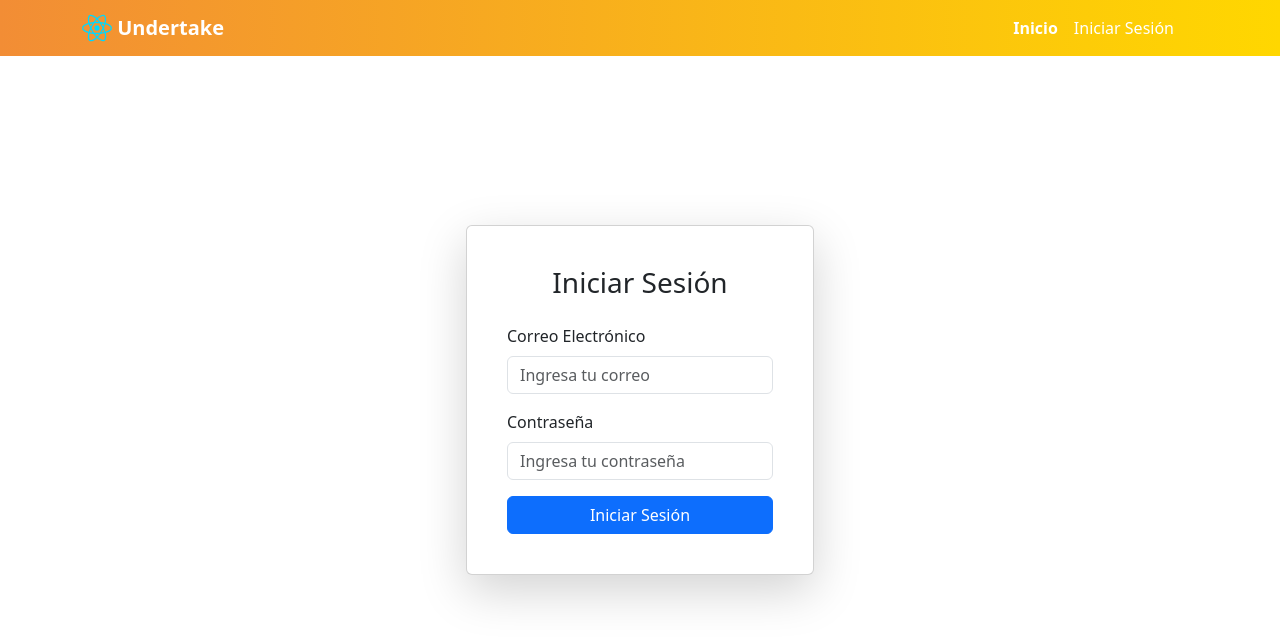
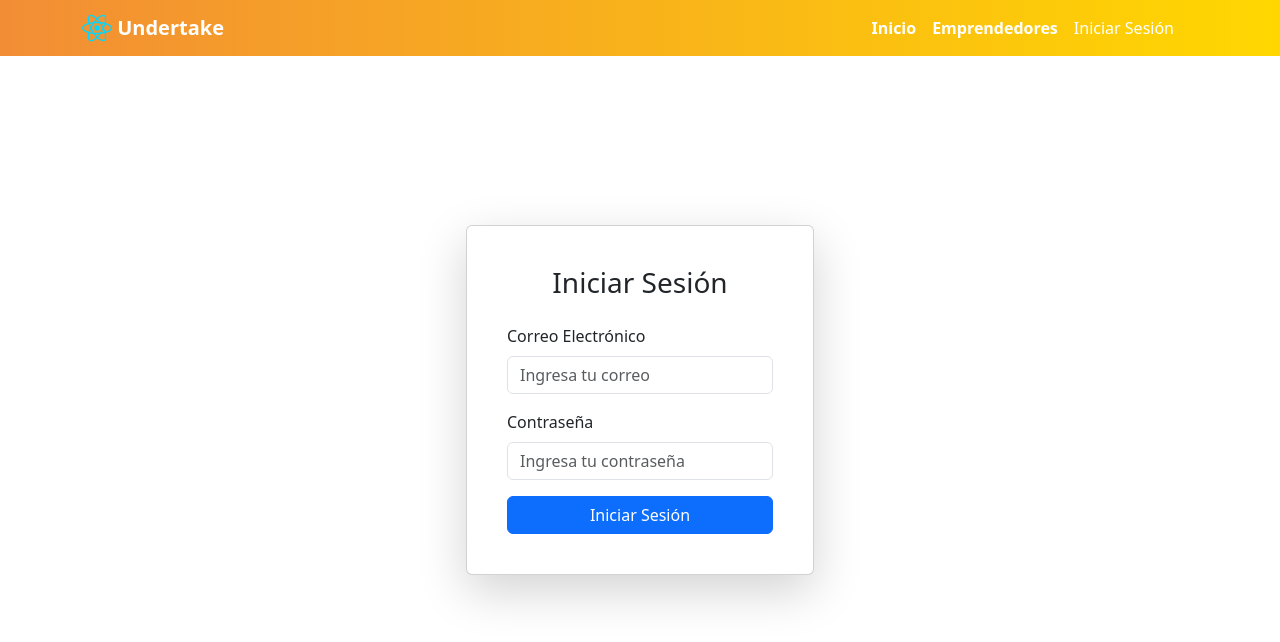
Before and after one commit to ASAG2025/Undertake, a React (Vite) app: page / in a window 1280 px wide. Shown: the top 642 px of the page. Built offline with nearby package versions, Linux system fonts and the light colour scheme; no server answers.

Commit message:
agregue el apartado de empprendedores al encabezado

```diff
--- a/src/Components/Encabezado.jsx
+++ b/src/Components/Encabezado.jsx
@@ -74,6 +74,14 @@ const Encabezado = () => {
                 {isCollapsed ? <i className="bi-house-door-fill me-2"></i> : null}
                 <strong>Inicio</strong>
               </Nav.Link>
+
+              <Nav.Link
+                onClick={() => handleNavigate("/Emprendedores")}
+                className={isCollapsed ? "color-texto-marca" : "text-white"}
+              >
+                <strong>Emprendedores</strong>
+              </Nav.Link>
+
               {isLoggedIn ? (
                 <>
                   <Nav.Link onClick={handleLogout} className={isCollapsed ? "text-black" : "text-white"}>
```
